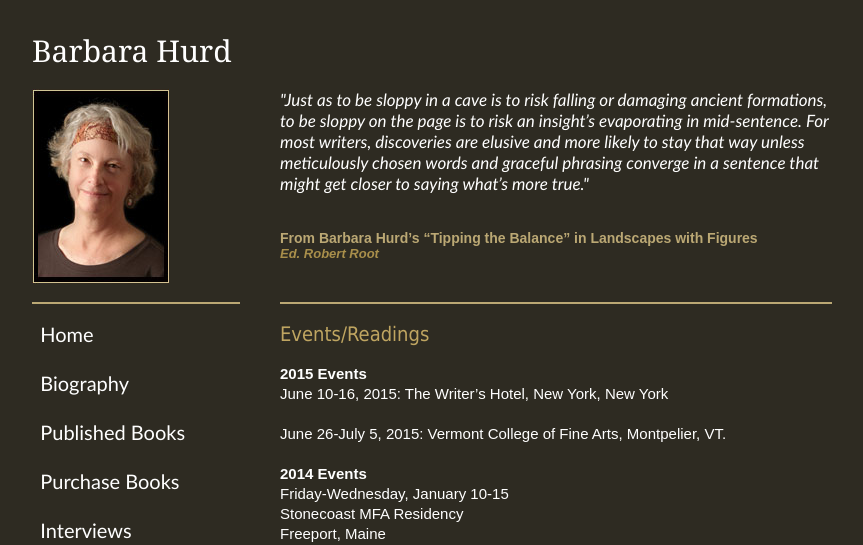
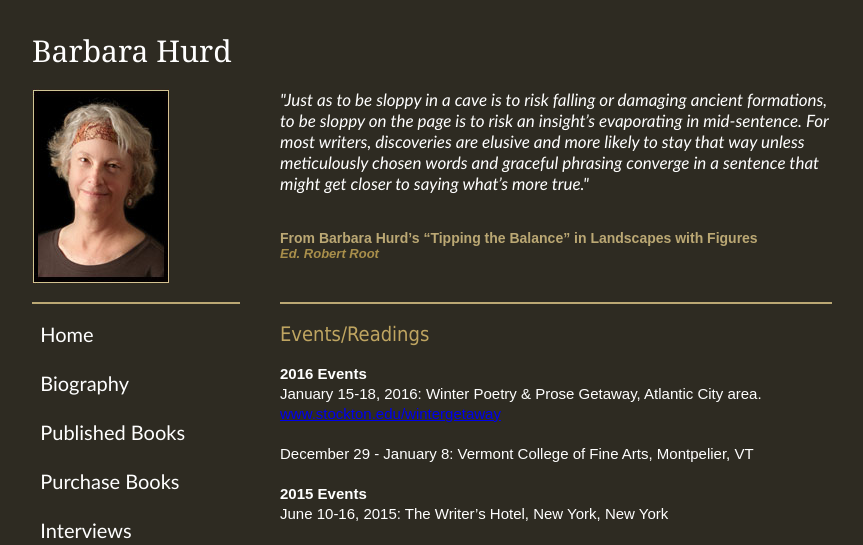
Before and after one commit to BarbaraHurd/BarbaraHurd.github.io, a plain HTML site: page links/events.htm in a window 1280 px wide. Shown: the top 545 px of the page, without its empty margins (208-1071 px from the left). Drawn offline with Linux system fonts and the light colour scheme.

Commit message:
Add book image and events

```diff
--- a/links/events.htm
+++ b/links/events.htm
@@ -115,6 +115,12 @@
                                                                                 </tr>
                                                                                 <tr>
                                                                                     <td class="maintext">
+                                                                                      <strong>2016 Events</strong>
+                                                                                      <br>
+                                                                                      January 15-18, 2016: Winter Poetry & Prose Getaway, Atlantic City area. <a href="http://www.stockton.edu/wintergetaway">www.stockton.edu/wintergetaway</a>
+                                                                                      <br><br>
+                                                                                       December 29 - January 8: Vermont College of Fine Arts, Montpelier, VT
+                                                                                      <br><br>
                                                                                       <strong>2015 Events</strong>
                                                                                       <br>
                                                                                       June 10-16, 2015: The Writer’s Hotel, New York, New York
```
Also changed, not shown: links/publishedbooks.htm (+1 -1 lines), images/Savage.jpg (added), 2 other files.
